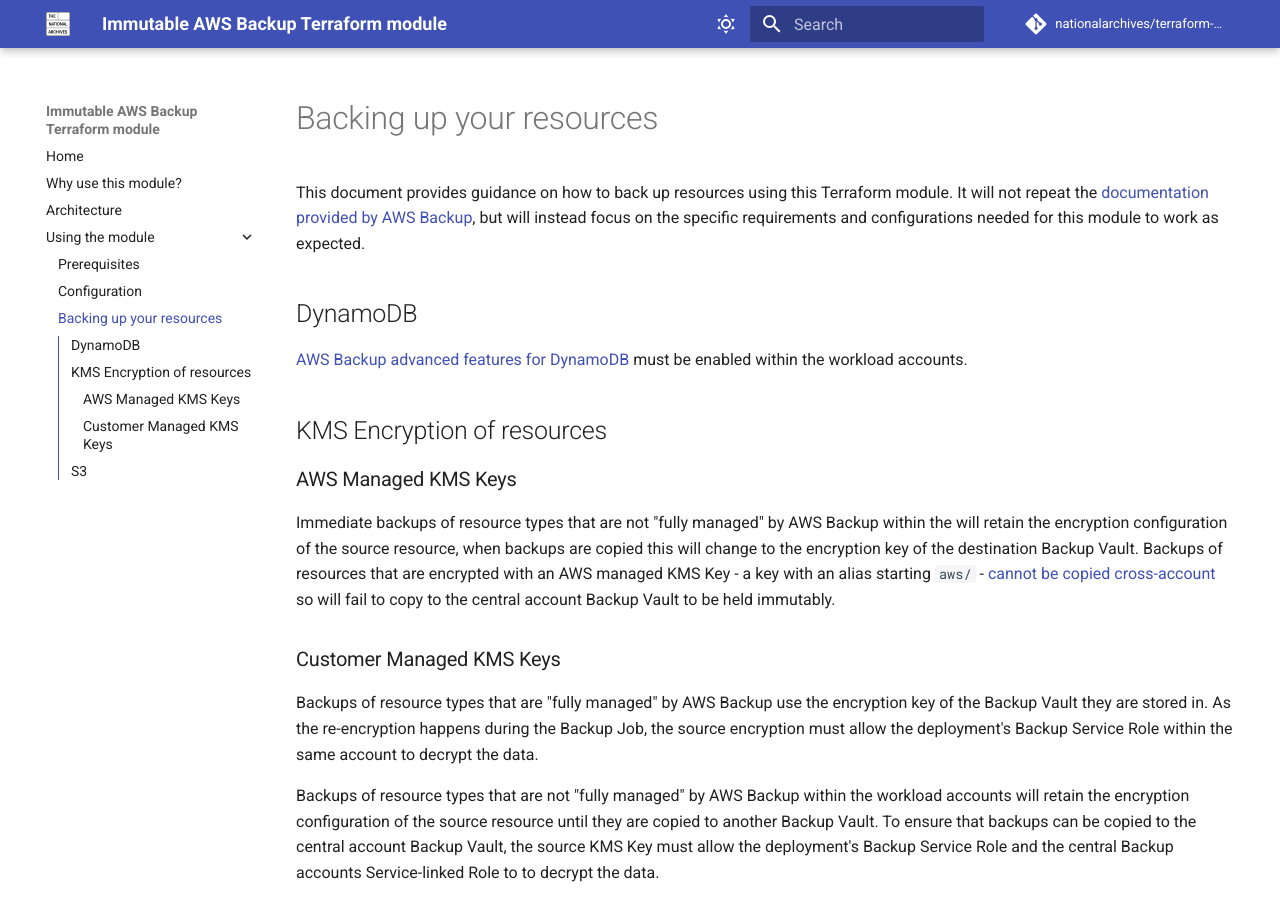
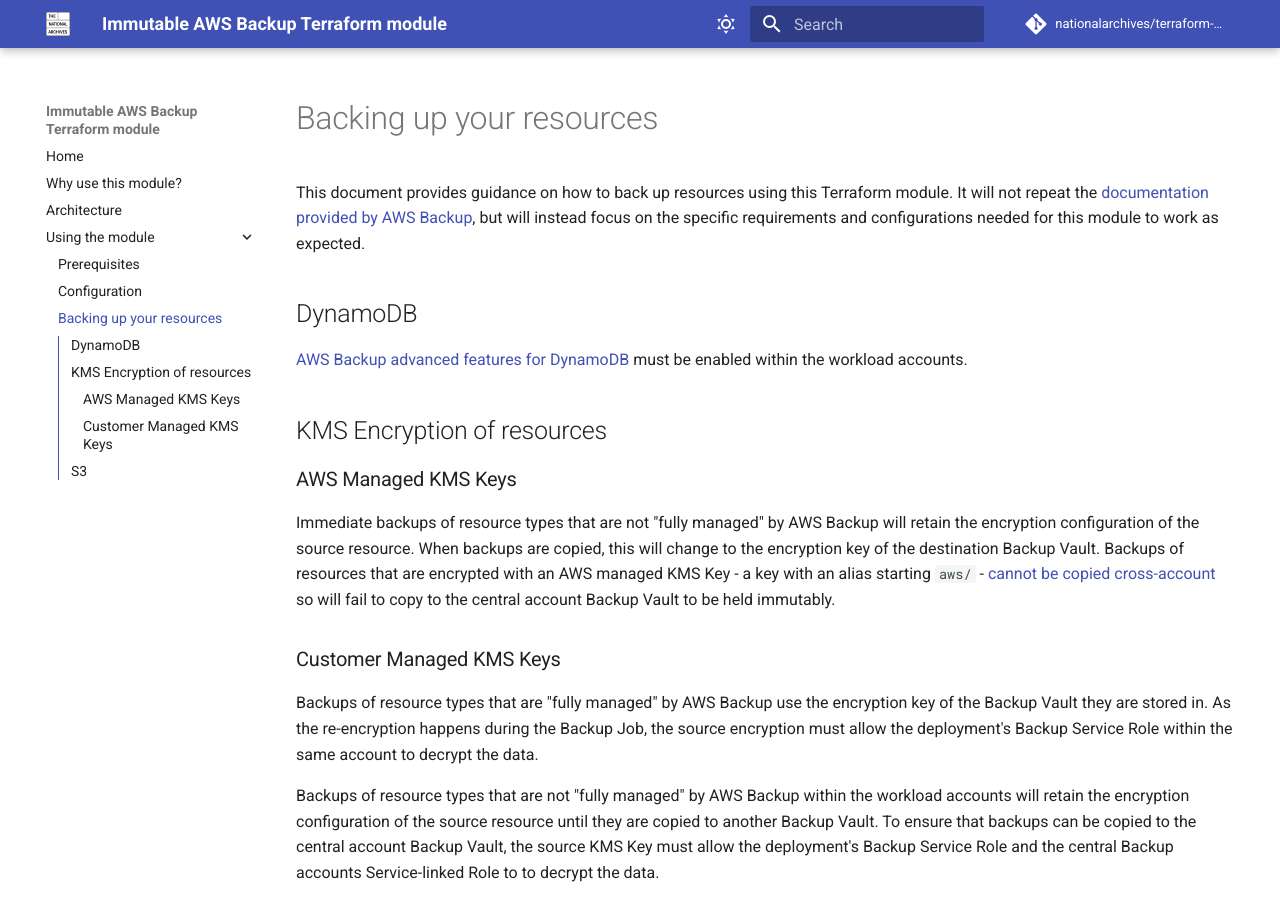
Before and after one commit to nationalarchives/terraform-aws-immutable-aws-backup, an MkDocs documentation site: the page built from docs/usage-backing-up-your-resources.md, in a window 1280 px wide and 900 px high. Built offline with MkDocs 1.6.1 and Material for MkDocs 9.7.7, drawn with Linux system fonts in a browser that asks for light colours; comment, search, counter and statistics services are not loaded.

Commit message:
Documentation updates

```diff
--- a/docs/usage-backing-up-your-resources.md
+++ b/docs/usage-backing-up-your-resources.md
@@ -10,7 +10,7 @@
 
 ### AWS Managed KMS Keys
 
-Immediate backups of resource types that are not "fully managed" by AWS Backup within the will retain the encryption configuration of the source resource, when backups are copied this will change to the encryption key of the destination Backup Vault. Backups of resources that are encrypted with an AWS managed KMS Key - a key with an alias starting `aws/` - [cannot be copied cross-account](https://docs.aws.amazon.com/aws-backup/latest/devguide/encryption.html#copy-encryption) so will fail to copy to the central account Backup Vault to be held immutably.
+Immediate backups of resource types that are not "fully managed" by AWS Backup will retain the encryption configuration of the source resource. When backups are copied, this will change to the encryption key of the destination Backup Vault. Backups of resources that are encrypted with an AWS managed KMS Key - a key with an alias starting `aws/` - [cannot be copied cross-account](https://docs.aws.amazon.com/aws-backup/latest/devguide/encryption.html#copy-encryption) so will fail to copy to the central account Backup Vault to be held immutably.
 
 ### Customer Managed KMS Keys
 
```
Also changed, not shown: docs/architecture.md (+2 -0 lines), docs/usage-prerequisites.md (+1 -1 lines), docs/why-use-this-module.md (+1 -1 lines).
